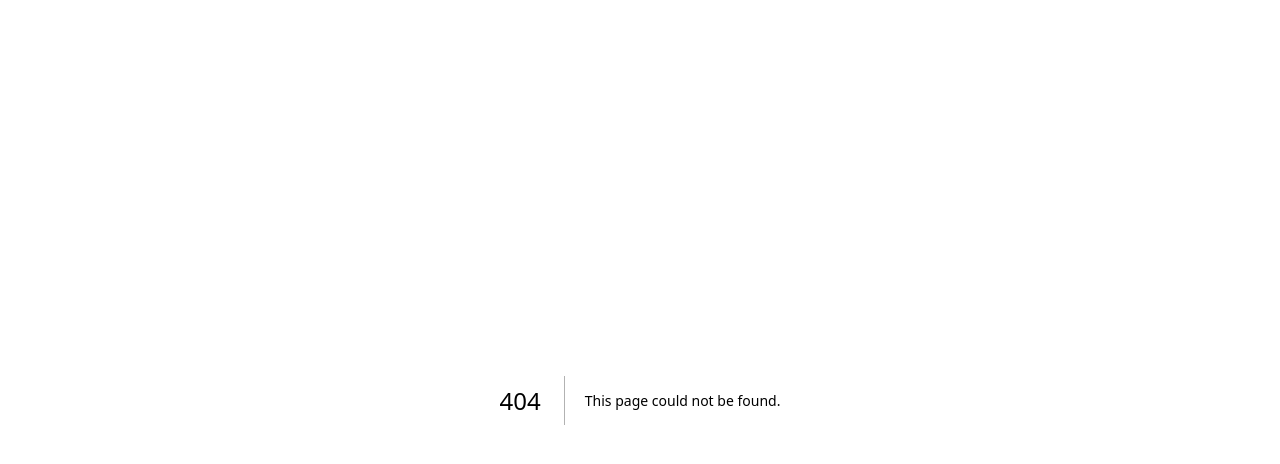
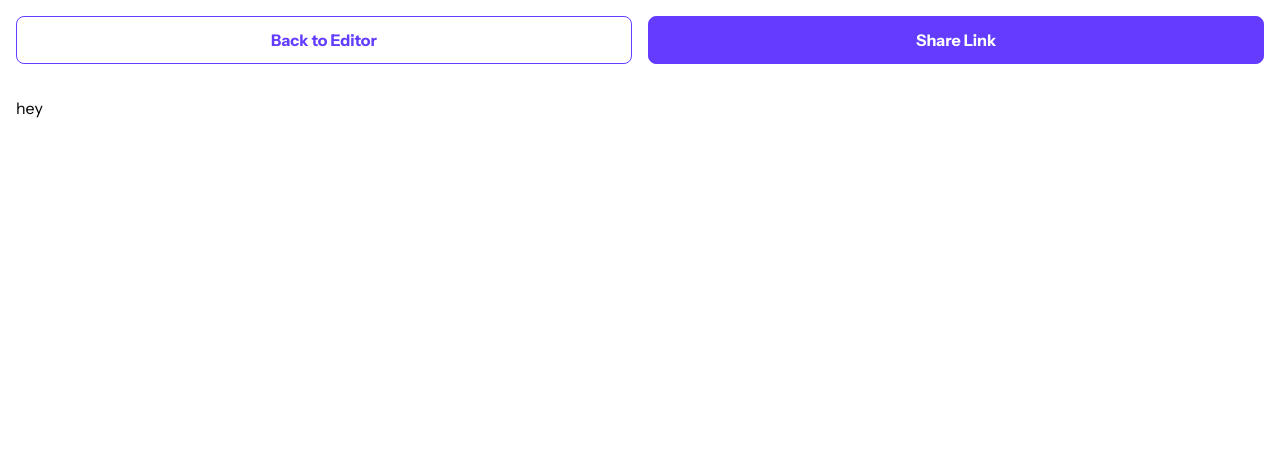
Before and after one commit to alli-Codes/DevLink, a Next.js app: page /preview in a window 1280 px wide. Before the commit this address had no page. Shown: the top 464 px of the page. Built offline with nearby package versions, Linux system fonts and the light colour scheme.

Commit message:
feat: work on the preview page, and the header buttons

```diff
--- a/app/components/Header.tsx
+++ b/app/components/Header.tsx
@@ -12,7 +12,7 @@ export default function Header() {
                 <Link href="/dashboard/createNewLink"><LinkIcon /></Link>
                 <Link href="/dashboard/profileInfo"><ProfileIcon /></Link>
             </div>
-            <EyeIcon />
+            <Link href="/preview"><EyeIcon /></Link>
         </header>
     )
 }
--- /dev/null
+++ b/app/preview/layout.tsx
@@ -0,0 +1,23 @@
+import Link from "next/link"
+import Header from "../components/Header"
+
+export default function CreateNewLinkLayout({
+  children, // will be a page or nested layout
+}: {
+  children: React.ReactNode
+}) {
+  return (
+    <div className="bg-white flex flex-col">
+          <section className="w-full p-4 flex justify-center items-center gap-4">
+              <Link href="/dashboard/createNewLink" className="w-full">
+                <button className="bg-white w-full px-[27px] py-[11px] border border-[#633CFF] text-[#633CFF] font-semibold rounded-lg">Back to Editor</button>
+              </Link>
+              <Link href="" className="w-full">
+              <button className="bg-[#633CFF] w-full px-[27px] py-[11px] border border-[#633CFF] text-white font-semibold rounded-lg">Share Link</button></Link>
+          </section>
+      <section className=" p-4">
+        {children}
+      </section>
+    </div>
+  )
+}
--- /dev/null
+++ b/app/preview/page.tsx
@@ -0,0 +1,7 @@
+export default function Preview() {
+    return (
+        <div>
+            hey
+        </div>
+    )
+}
```
